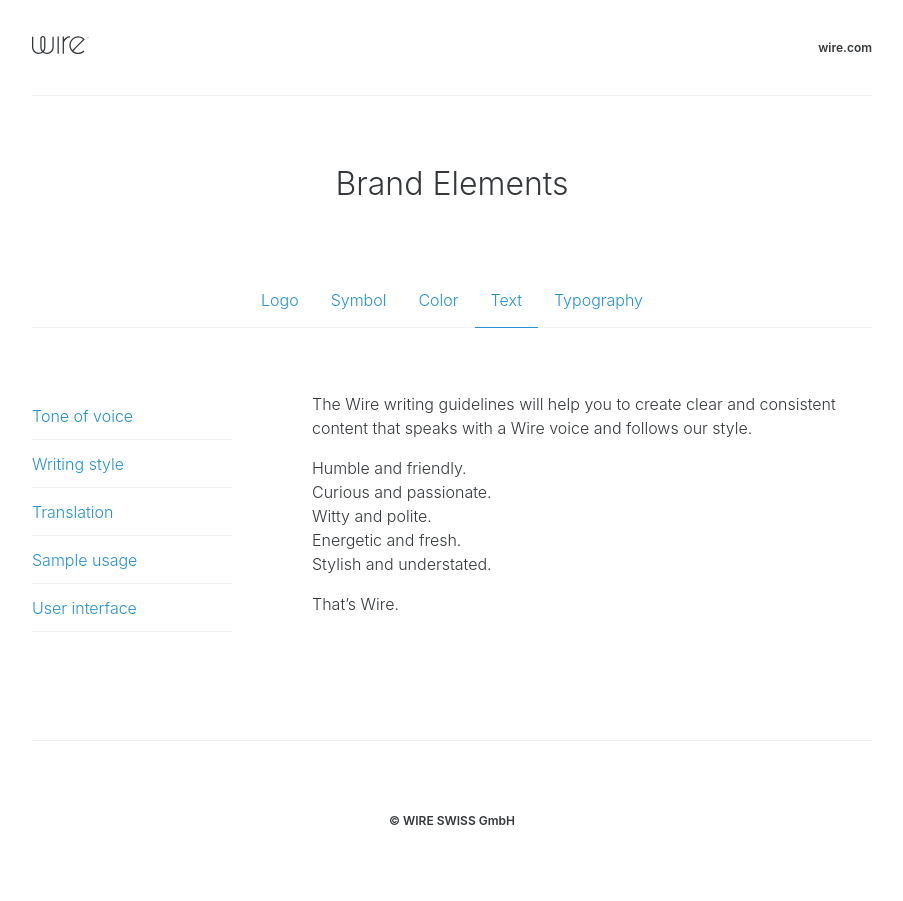
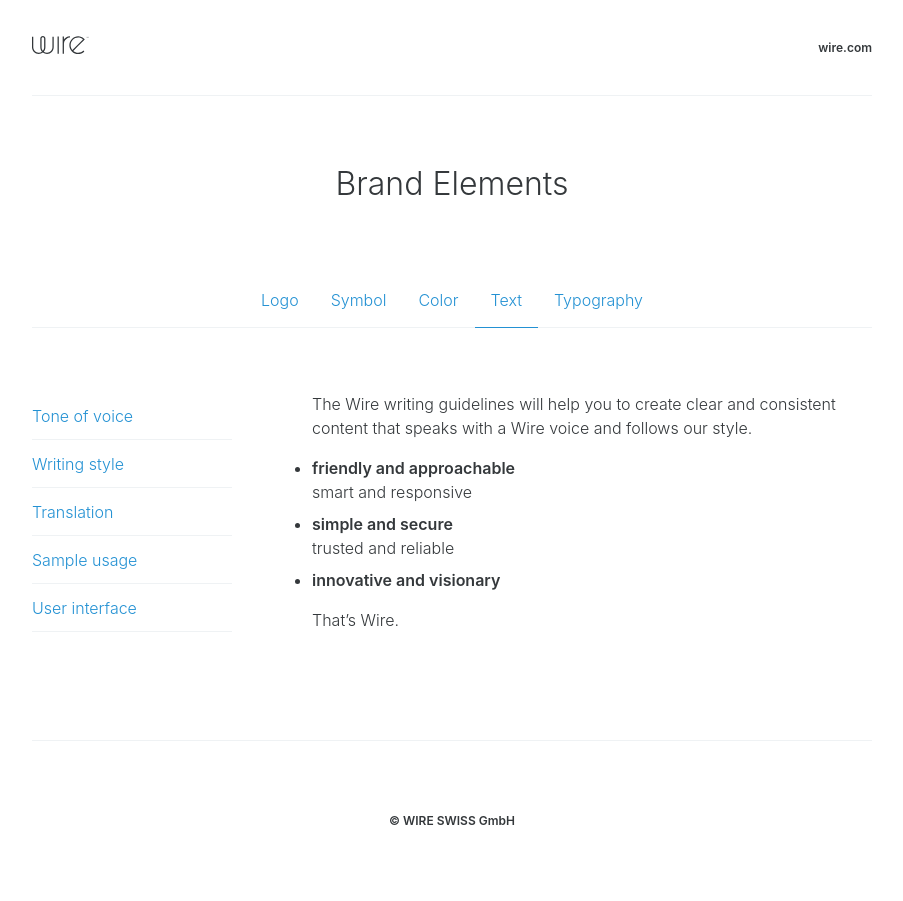
Before and after one commit to wireapp/brand, a Jekyll site: the page built from text/index.md, in a window 1280 px wide. Shown: the whole page, without its empty margins (188-1091 px from the left). Built offline with Jekyll 4.4.1, drawn with Linux system fonts in a browser that asks for light colours; comment, search, counter and statistics services are not loaded.

Commit message:
Update brand attribute couplets
Per 2017-06-26 Message Architecture Proposal

```diff
--- a/text/index.md
+++ b/text/index.md
@@ -6,10 +6,10 @@
 
 The Wire writing guidelines will help you to create clear and consistent content that speaks with a Wire voice and follows our style.
 
-Humble and friendly.
-Curious and passionate.
-Witty and polite.
-Energetic and fresh.
-Stylish and understated.
+* **friendly and approachable**
+    smart and responsive
+* **simple and secure**
+    trusted and reliable
+* **innovative and visionary**
 
 That’s Wire.
```
